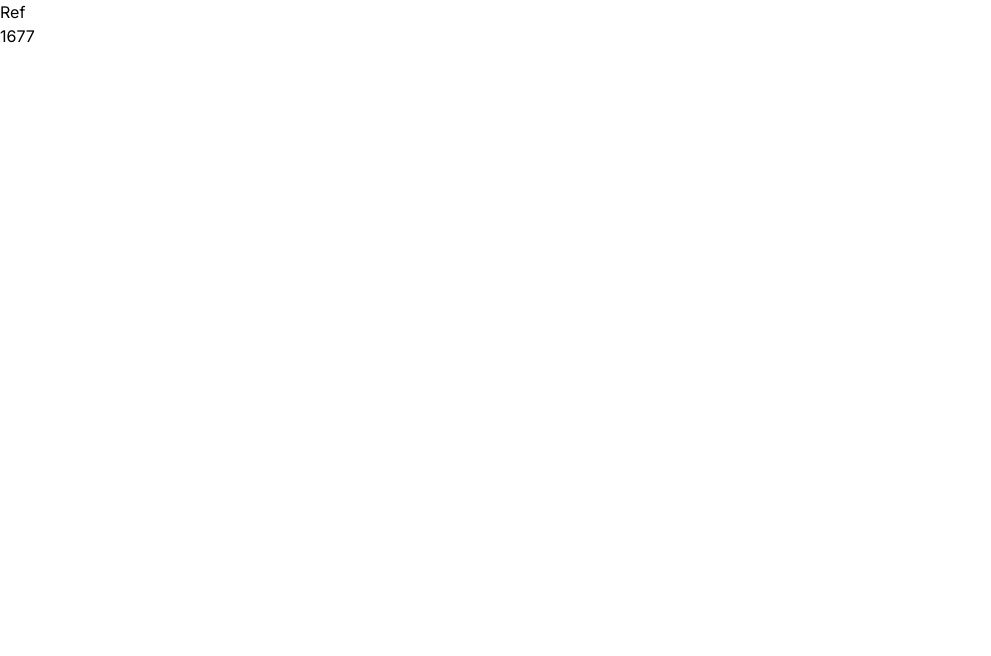
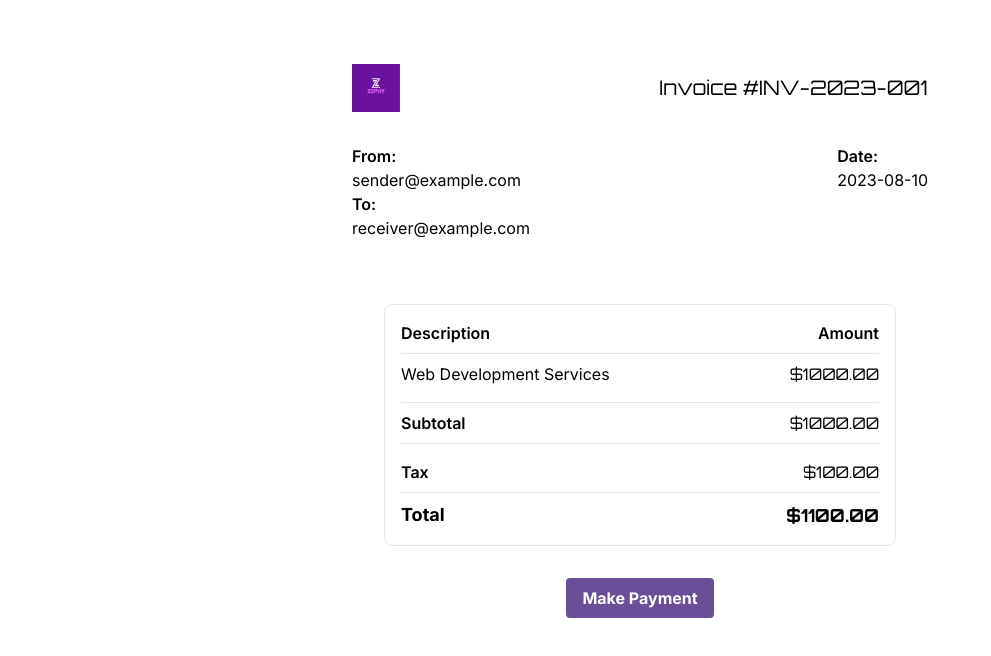
Before and after one commit to SamiiBou/Zephy-smart-contract, a React (Vite) app in the folder client/: page /pay/1 in a window 1280 px wide. Shown: the top 656 px of the page, without its empty margins (0-991 px from the left). Built offline with nearby package versions, Linux system fonts and the light colour scheme.

Commit message:
feat: invoice

```diff
--- a/client/src/pages/Invoice.jsx
+++ b/client/src/pages/Invoice.jsx
@@ -1,4 +1,5 @@
 import { useLoaderData } from "react-router-dom";
+import logo  from "../assets/logo.svg"
 
 export async function Loader({ params }) {
   return params.ref + 677;
@@ -6,11 +7,80 @@ export async function Loader({ params }) {
 
 export default function Invoice() {
   const ref = useLoaderData();
+  const invoiceData = {
+    invoiceNumber: 'INV-2023-001',
+    senderEmail: 'sender@example.com',
+    receiverEmail: 'receiver@example.com',
+    date: '2023-08-10',
+    description: 'Web Development Services',
+    amount: 1000,
+    tax: 100,
+  };
+
+  const subtotal = invoiceData.amount;
+  const total = subtotal + invoiceData.tax;
 
   return (
-    <div>
-      <h1>Ref</h1>
-      {ref}
+
+    <div className="flex justify-center  min-h-screen">
+    <div className="w-full max-w-xl pt-16">
+      {/* Logo and Invoice Number */}
+      <div className="flex justify-between items-center mb-8">
+        <img src={logo} className="w-12"/>
+        <div className="text-xl font-orbitron">Invoice #{invoiceData.invoiceNumber}</div>
+      </div>
+
+      {/* Sender, Receiver, and Date */}
+      <div className="flex flex-col sm:flex-row justify-between mb-8 font-inter">
+        <div className="mb-4 sm:mb-0">
+          <p className="font-semibold font-inter">From:</p>
+          <p className="font-inter">{invoiceData.senderEmail}</p>
+          <div className="mb-4 sm:mb-0">
+          <p className="font-semibold font-inter">To:</p>
+          <p className="font-inter">{invoiceData.receiverEmail}</p>
+        </div>
+        </div>
+
+        <div>
+          <p className="font-semibold font-inter">Date:</p>
+          <p className="font-inter">{invoiceData.date}</p>
+        </div>
+      </div>
+
+      {/* Main container for invoice details */}
+      <div className="bg-white rounded-lg p-8">
+        {/* Invoice Details */}
+        <div className="border rounded-lg p-4 mb-8">
+          <div className="flex justify-between border-b pb-2 mb-2">
+            <span className="font-semibold">Description</span>
+            <span className="font-semibold">Amount</span>
+          </div>
+          <div className="flex justify-between mb-4">
+            <span className="font-inter">{invoiceData.description}</span>
+            <span className="font-orbitron">${invoiceData.amount.toFixed(2)}</span>
+          </div>
+          <div className="flex justify-between border-t border-b pt-2 pb-2 mb-2">
+            <span className="font-semibold font-inter">Subtotal</span>
+            <span className="font-orbitron">${subtotal.toFixed(2)}</span>
+          </div>
+          <div className="flex justify-between border-b pt-2 pb-2 mb-2">
+            <span className="font-semibold">Tax</span>
+            <span className="font-orbitron">${invoiceData.tax.toFixed(2)}</span>
+          </div>
+          <div className="flex justify-between font-bold text-lg mt-2 ">
+            <span>Total</span>
+            <span className="font-orbitron">${total.toFixed(2)}</span>
+          </div>
+        </div>
+
+        {/* Payment Button */}
+        <div className="text-center">
+          <button className="bg-[#47227f]/80 hover:bg-[#47227f] text-white font-bold py-2 px-4 rounded">
+            Make Payment
+          </button>
+        </div>
+      </div>
     </div>
-  )
+  </div>
+    );
 }
--- a/client/src/pages/SelectAvatar.jsx
+++ b/client/src/pages/SelectAvatar.jsx
@@ -14,7 +14,7 @@ export default function SelectAvatar() {
       setTimeout(() => {
         setSelectedAvatar(avatar);
         setFadeOut(false);
-      }, 500); // Increased timeout for smoother transition
+      }, 500);
     }
 
     return (
```
